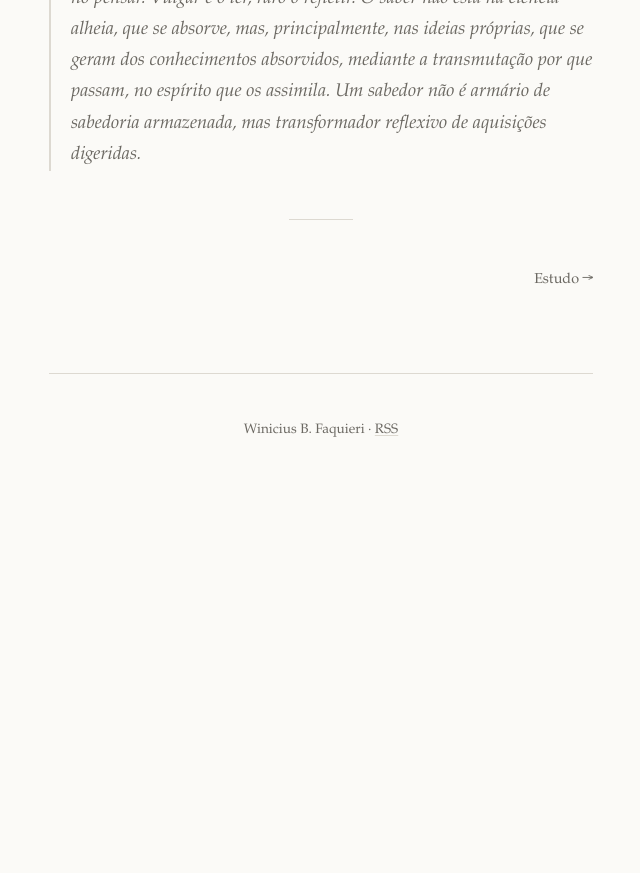
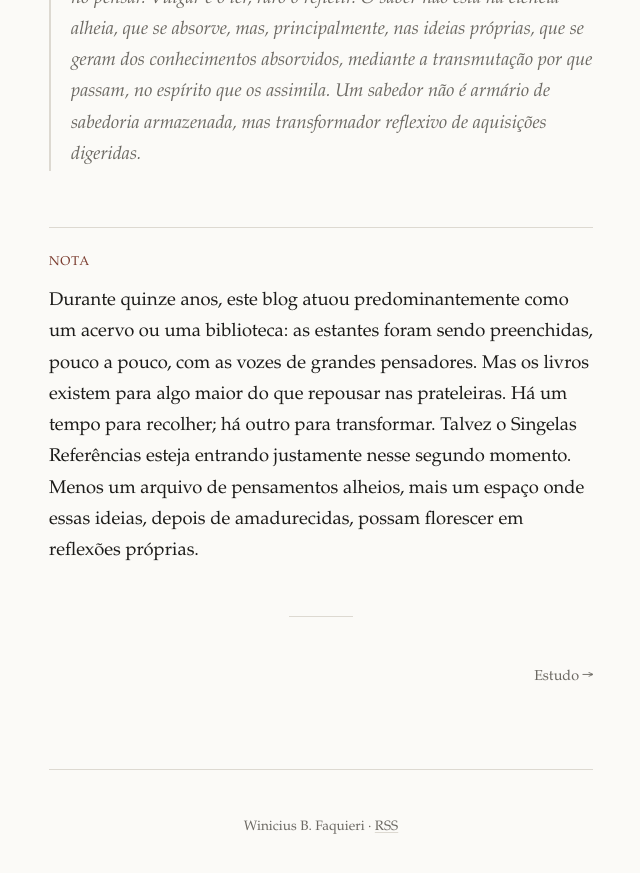
Before and after one commit to wfaquieri/singelas-referencias, a Jekyll site: the page built from _posts/2011-01-25-vulgar-e-o-ler-raro-o-refletir.md, in a window 1280 px wide and 900 px high, scrolled down 1068 px. Shown: the top 873 px of the window, without its empty margins (319-959 px from the left). Built offline with Jekyll 4.4.1, drawn with Linux system fonts in a browser that asks for light colours; before the commit the page ends 1572 px from its top, so only the background shows below that.

Commit message:
Nota ao post do Rui Barbosa

```diff
--- a/_posts/2011-01-25-vulgar-e-o-ler-raro-o-refletir.md
+++ b/_posts/2011-01-25-vulgar-e-o-ler-raro-o-refletir.md
@@ -14,4 +14,10 @@ description: "Trecho da Oração aos Moços, de Rui Barbosa, sobre o hábito de
 >
 > Mas, senhores, os que madrugam no ler, convém madrugarem também no pensar. Vulgar é o ler, raro o refletir. O saber não está na ciência alheia, que se absorve, mas, principalmente, nas ideias próprias, que se geram dos conhecimentos absorvidos, mediante a transmutação por que passam, no espírito que os assimila. Um sabedor não é armário de sabedoria armazenada, mas transformador reflexivo de aquisições digeridas.
 
+<div class="comentario" markdown="1">
+
+Durante quinze anos, este blog atuou predominantemente como um acervo ou uma biblioteca: as estantes foram sendo preenchidas, pouco a pouco, com as vozes de grandes pensadores. Mas os livros existem para algo maior do que repousar nas prateleiras. Há um tempo para recolher; há outro para transformar. Talvez o Singelas Referências esteja entrando justamente nesse segundo momento. Menos um arquivo de pensamentos alheios, mais um espaço onde essas ideias, depois de amadurecidas, possam florescer em reflexões próprias.
+
+</div>
+
 ---
```
